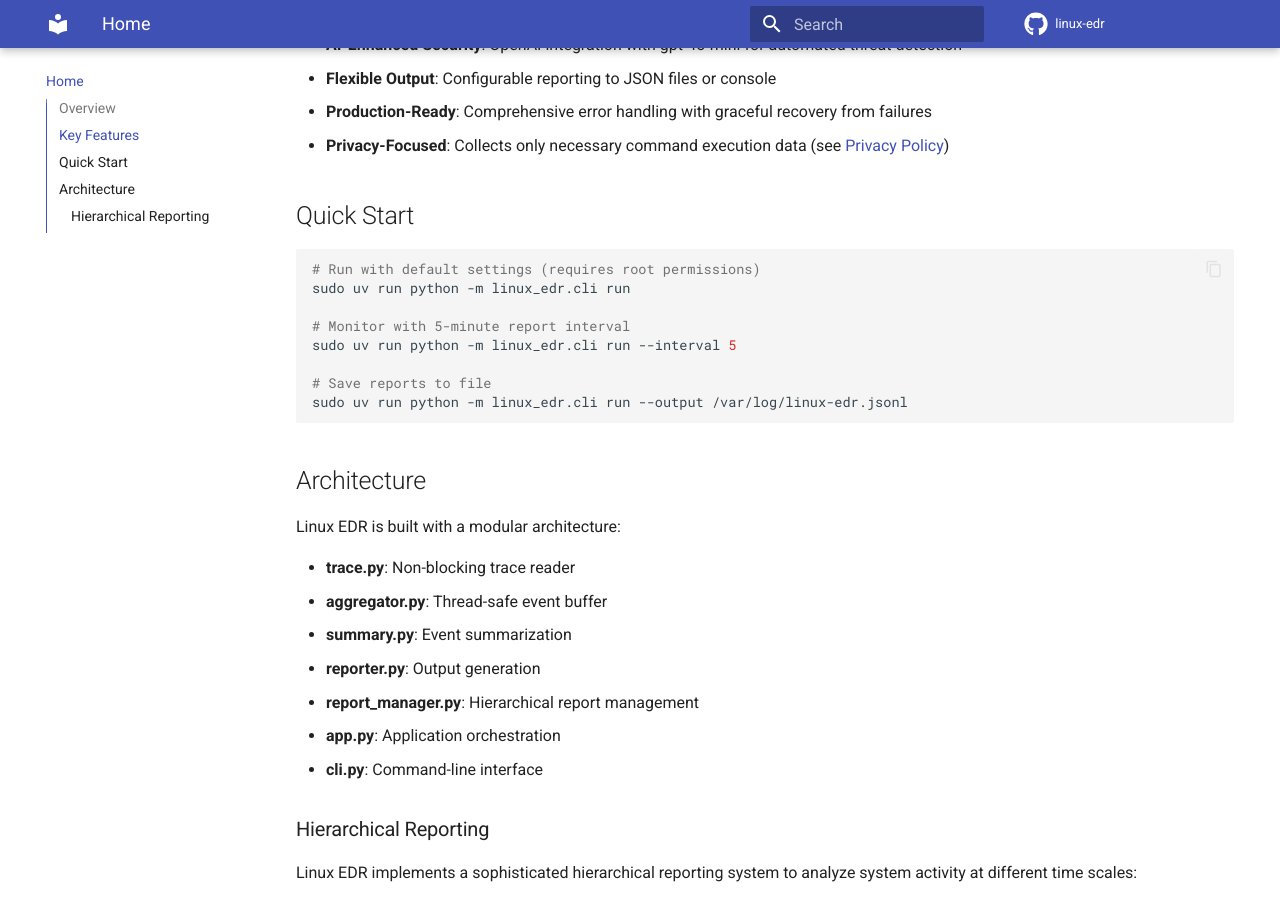
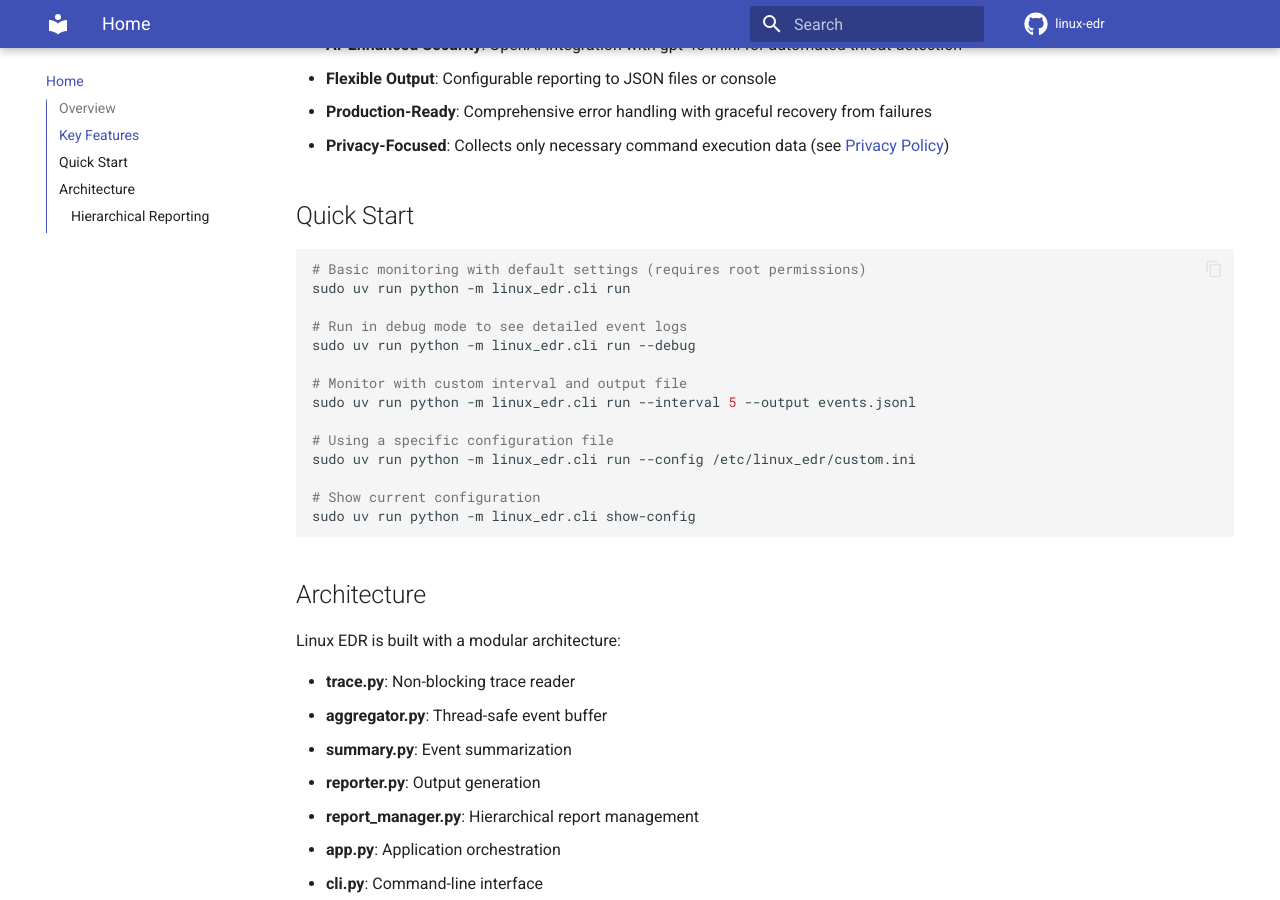
Before and after one commit to ParttimeWorks/linux_edr, an MkDocs documentation site: the page built from docs/index.md, in a window 1280 px wide and 900 px high, scrolled down 640 px. Built offline with MkDocs 1.6.1 and Material for MkDocs 9.7.7, drawn with Linux system fonts in a browser that asks for light colours; comment, search, counter and statistics services are not loaded; the version menu is left out.

Commit message:
docs: update installation instructions and configuration options
- Update installation example to use @master branch
- Add debug mode usage examples in Quick Start
- Expand configuration options with syscall tracing settings
- Add security findings and verbose debug logging options

````diff
--- a/docs/index.md
+++ b/docs/index.md
@@ -20,14 +20,20 @@ Linux EDR captures process execution data through Linux's kernel tracing capabil
 ## Quick Start
 
 ```bash
-# Run with default settings (requires root permissions)
+# Basic monitoring with default settings (requires root permissions)
 sudo uv run python -m linux_edr.cli run
 
-# Monitor with 5-minute report interval
-sudo uv run python -m linux_edr.cli run --interval 5
+# Run in debug mode to see detailed event logs
+sudo uv run python -m linux_edr.cli run --debug
 
-# Save reports to file
-sudo uv run python -m linux_edr.cli run --output /var/log/linux-edr.jsonl
+# Monitor with custom interval and output file
+sudo uv run python -m linux_edr.cli run --interval 5 --output events.jsonl
+
+# Using a specific configuration file
+sudo uv run python -m linux_edr.cli run --config /etc/linux_edr/custom.ini
+
+# Show current configuration
+sudo uv run python -m linux_edr.cli show-config
 ```
 
 ## Architecture
````
Also changed, not shown: README.md (+1 -5 lines), docs/configuration.md (+16 -0 lines), docs/installation.md (+1 -4 lines).
